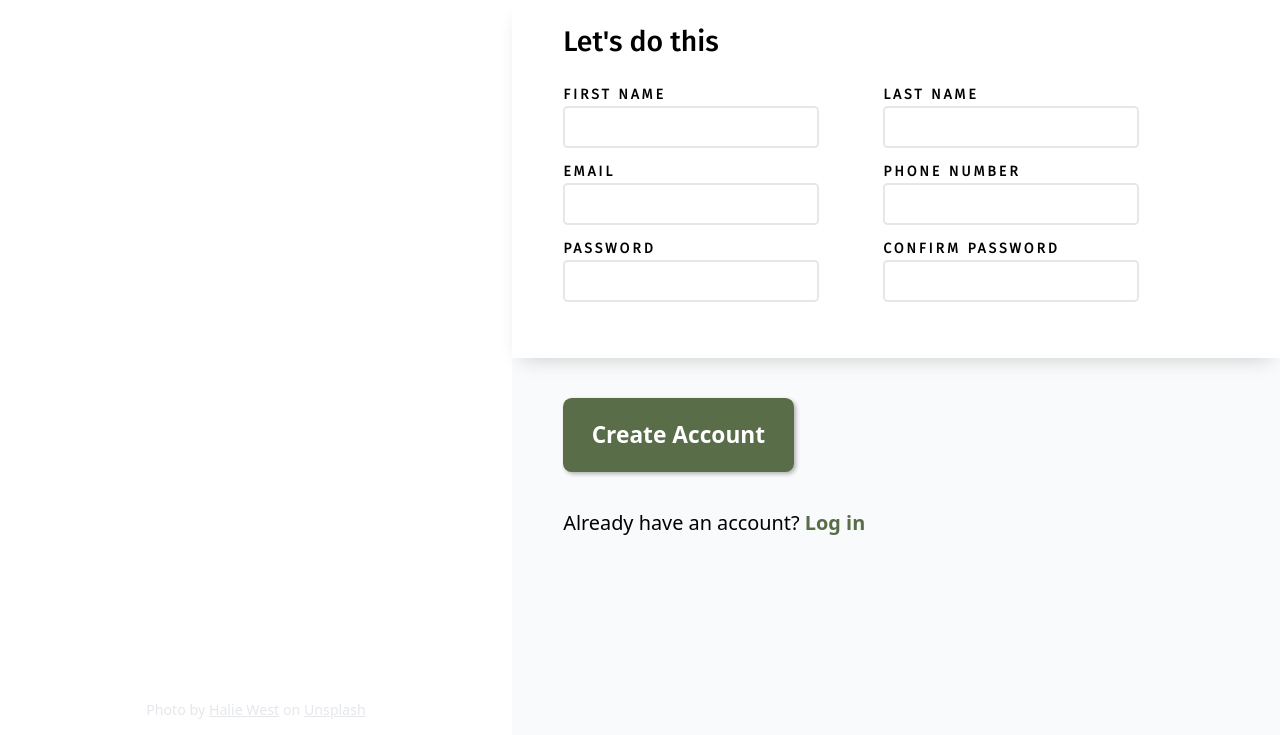
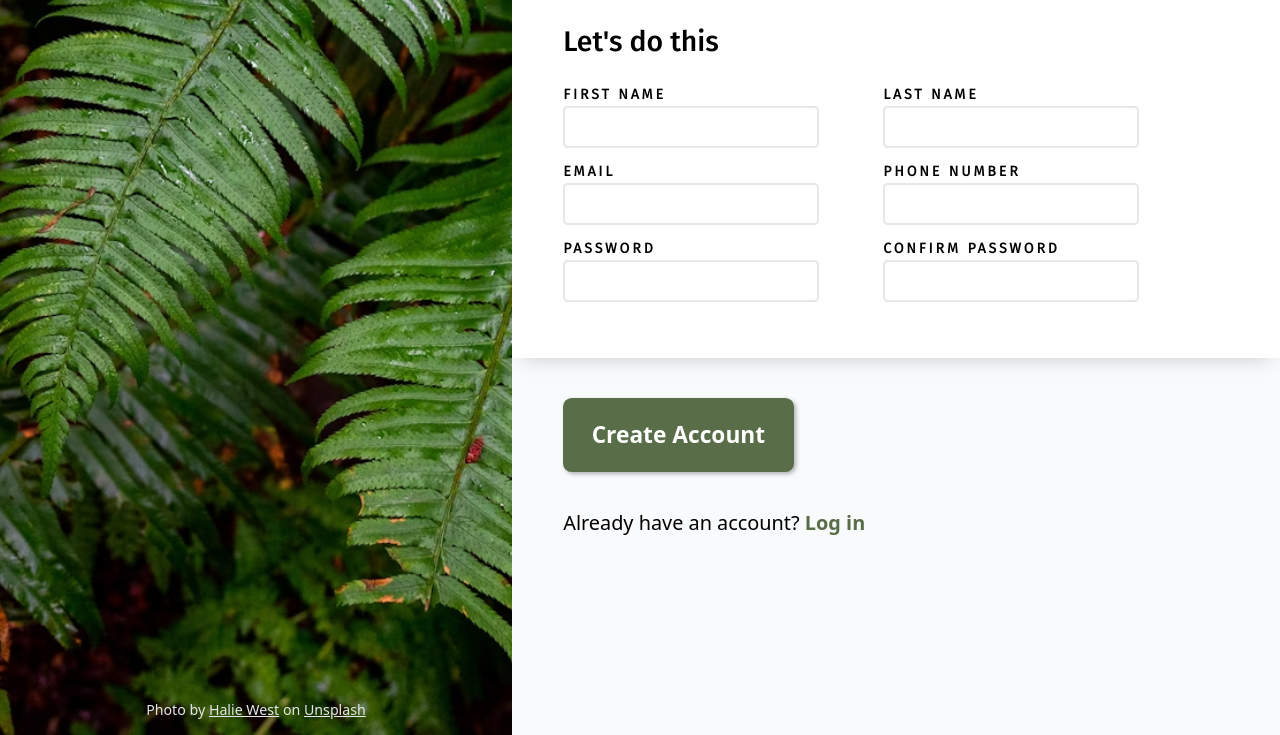
Before and after one commit to WildForce112/sign-up-form, a website: page index.html in a window 1280 px wide. Shown: the part 451-1186 px from the top of the page. Drawn offline with nearby package versions, Linux system fonts and the light colour scheme; the site is published under a folder, as on GitHub Pages, so addresses that start at the root find nothing.

Commit message:
Version 0.2.2: Hotfix background path

```diff
--- a/styles.css
+++ b/styles.css
@@ -72,7 +72,7 @@ a{
 }
 
 .left-side{
-  background: no-repeat url("/img/photo-1585202900225-6d3ac20a6962.avif");
+  background: no-repeat url("img/photo-1585202900225-6d3ac20a6962.avif");
   background-size: cover;
   background-position: center;
   display: flex;
```
